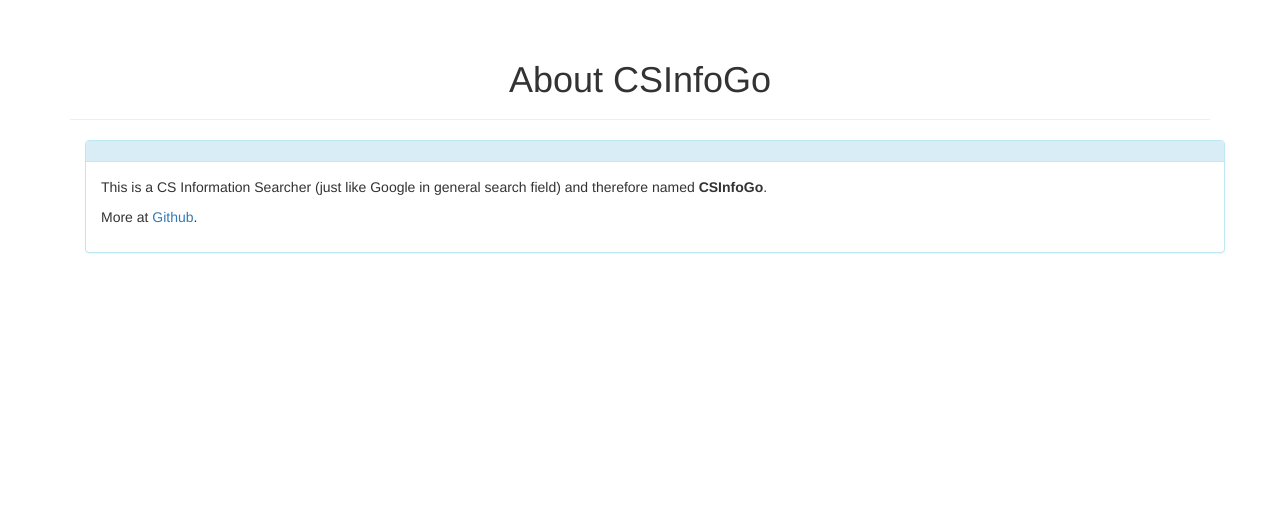
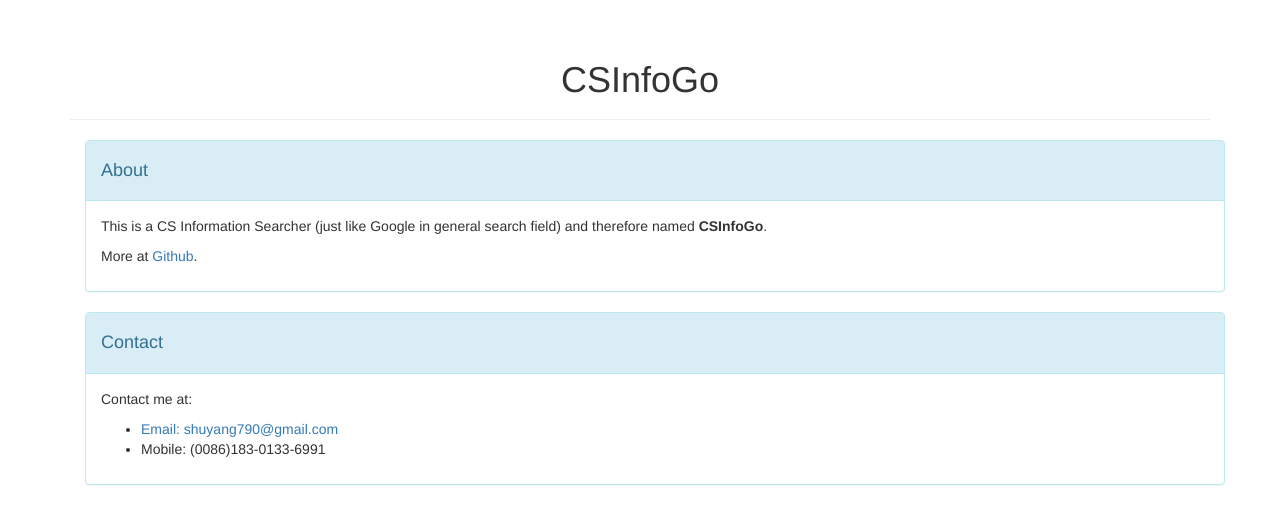
Before and after one commit to shuyang790/CSInfoGo-Python, a Flask app: page /about in a window 1280 px wide. Shown: the part 52-576 px from the top of the page. Run offline with Flask 2, Linux system fonts and the light colour scheme; some libraries are stand-ins or nearby versions.

Commit message:
update about page

```diff
--- a/templates/about.html
+++ b/templates/about.html
@@ -4,14 +4,14 @@
 
     <center>
         <div class="page-header">
-            <h1>About CSInfoGo</h1>
+            <h1>CSInfoGo</h1>
         </div>
     </center>
 
     <div class="container">
         <div class="panel panel-info">
               <div class="panel-heading">
-
+                  <h4>About</h4>
               </div>
               <div class="panel-body">
                   <p>
@@ -22,6 +22,20 @@
                 </p>
               </div>
         </div>
+        <div class="panel panel-info">
+              <div class="panel-heading">
+                  <h4>Contact</h4>
+              </div>
+              <div class="panel-body">
+                  <p>
+                      Contact me at:
+                      <ul>
+                          <li><a href="mailto:shuyang790@gmail.com">Email: shuyang790@gmail.com</a></li>
+                          <li>Mobile: (0086)183-0133-6991</li>
+                      </ul>
+                </p>
+              </div>
+        </div>
     </div>
 
 {% endblock %}
```
